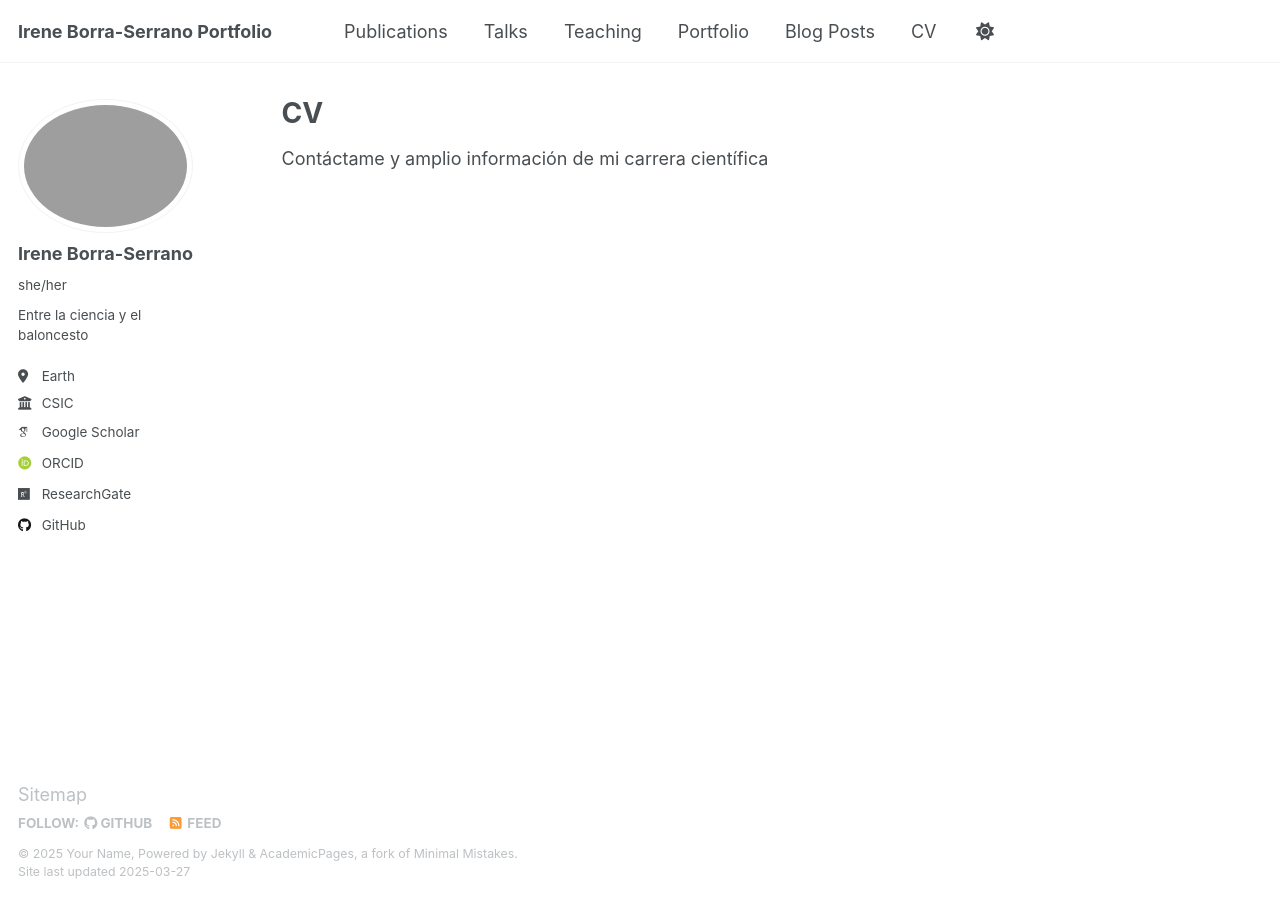
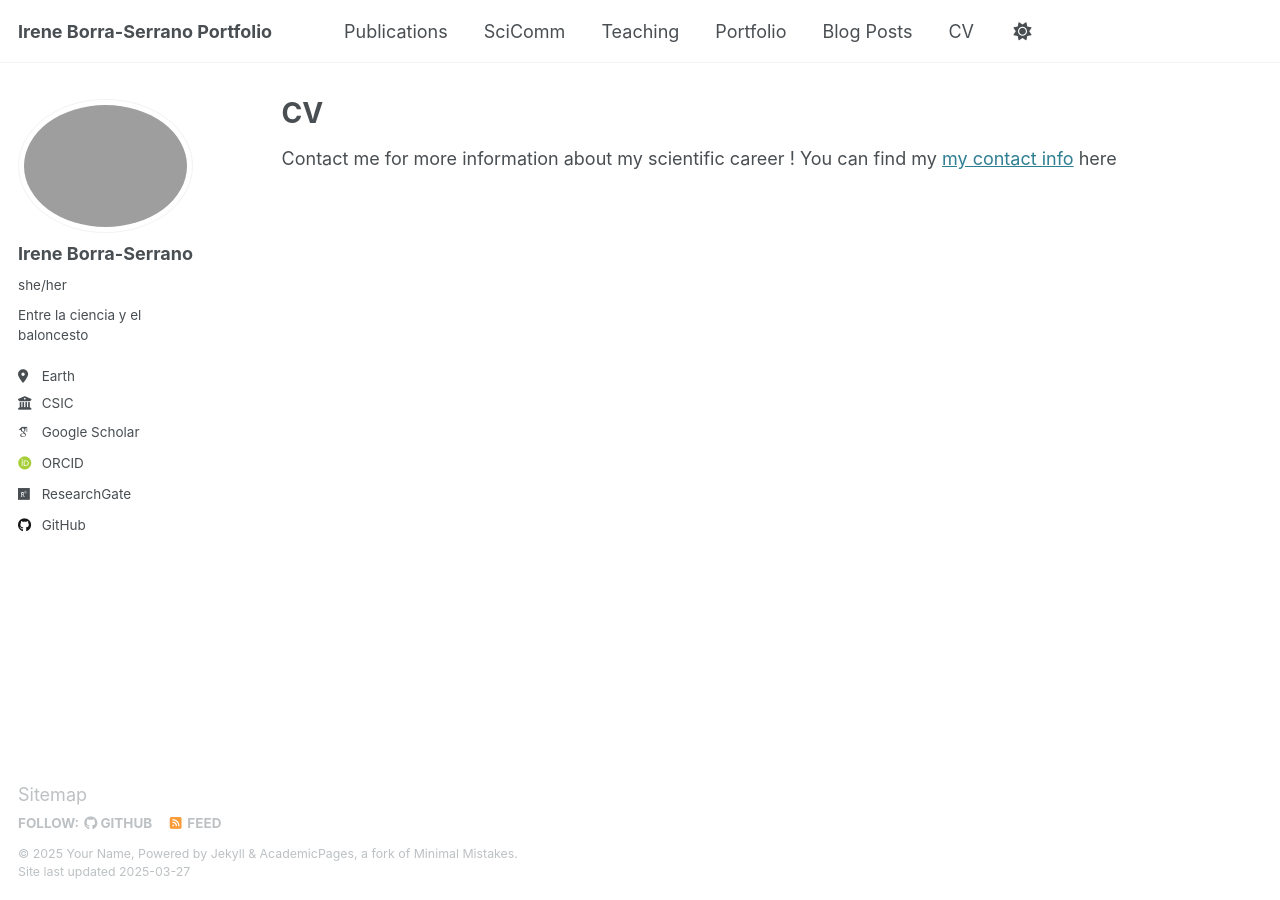
Before and after one commit to IreneBS/irene_borra-serrano, a Jekyll site: the page built from _pages/cv.md, in a window 1280 px wide. Built offline with Jekyll 4.4.1, drawn with Linux system fonts in a browser that asks for light colours; some web fonts are replaced.

Commit message:
27/03 primeros cambios en config y archivos markdown de las publicaciones

```diff
--- a/_config.yml
+++ b/_config.yml
@@ -30,6 +30,7 @@ author:
   employer         : "CSIC"
   uri              : # URL
   email            : # "none@example.org"
+  contact          : https://www.ica.csic.es/el-ica/personal/162-borra-serrano-irene
 
   # Academic websites
   arxiv            : # URL - Update with the correct link to your profile
--- a/_data/navigation.yml
+++ b/_data/navigation.yml
@@ -11,7 +11,7 @@ main:
   - title: "Publications"
     url: /publications/
 
-  - title: "Talks"
+  - title: "SciComm" #Talks
     url: /talks/
 
   - title: "Teaching"
--- a/_includes/author-profile.html
+++ b/_includes/author-profile.html
@@ -35,6 +35,9 @@
       {% endif %}
       {% if author.email %}
         <li><a href="mailto:{{ author.email }}"><i class="fas fa-fw fa-envelope icon-pad-right" aria-hidden="true"></i>{{ site.data.ui-text[site.locale].email_label | default: "Email" }}</a></li>
+      {% endif %}
+      {% if author.uri %}
+        <li><a href="{{ author.contact }}"><i class="fas fa-fw fa-link icon-pad-right" aria-hidden="true"></i>{{ site.data.ui-text[site.locale].website_label | default: "Website" }}</a></li>
       {% endif %}
 
       <!-- Font Awesome and Academicons icons / Academic websites -->
--- a/_pages/cv.md
+++ b/_pages/cv.md
@@ -9,7 +9,9 @@ redirect_from:
 
 {% include base_path %}
 
-Contáctame y amplio información de mi carrera científica
+Contact me for more information about my scientific career !
+You can find my <a href="{{site.author.contact}}">my contact info</a> here
+
 
 <!-- Education
 ======
```
